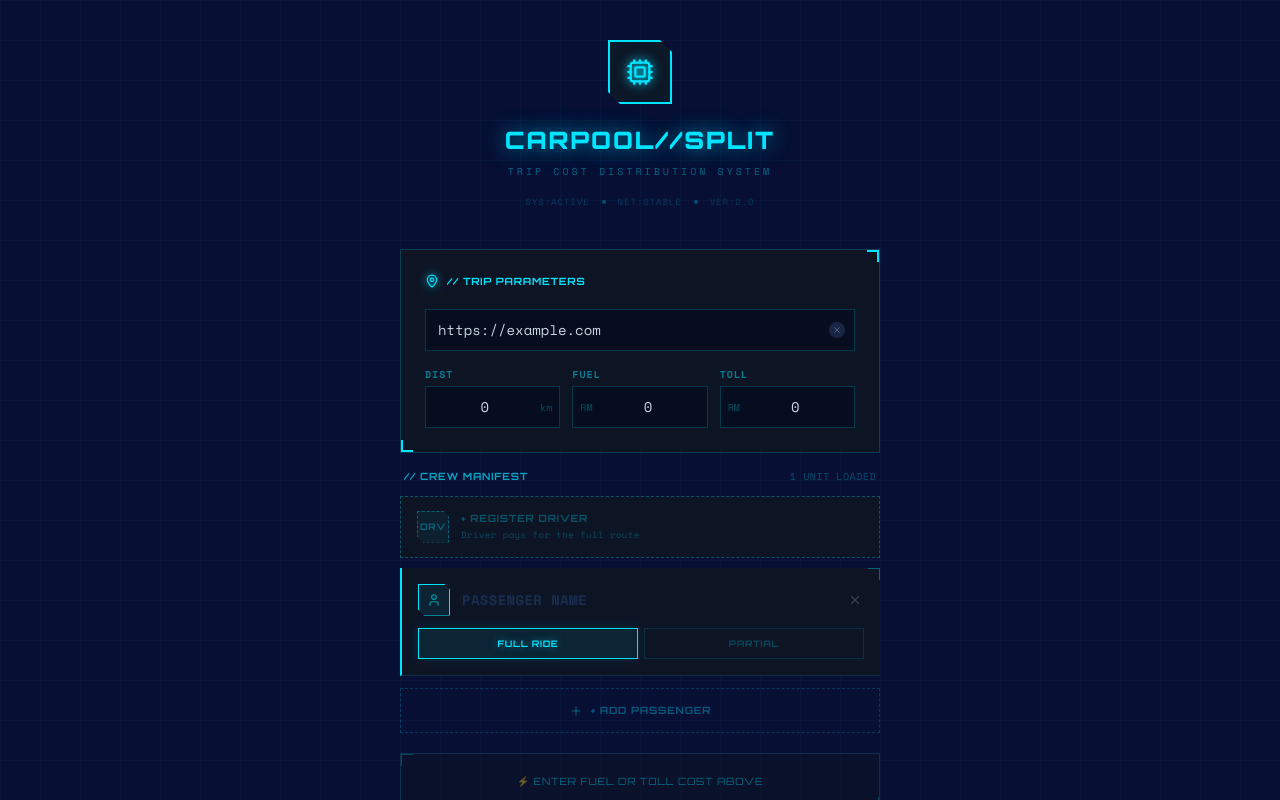
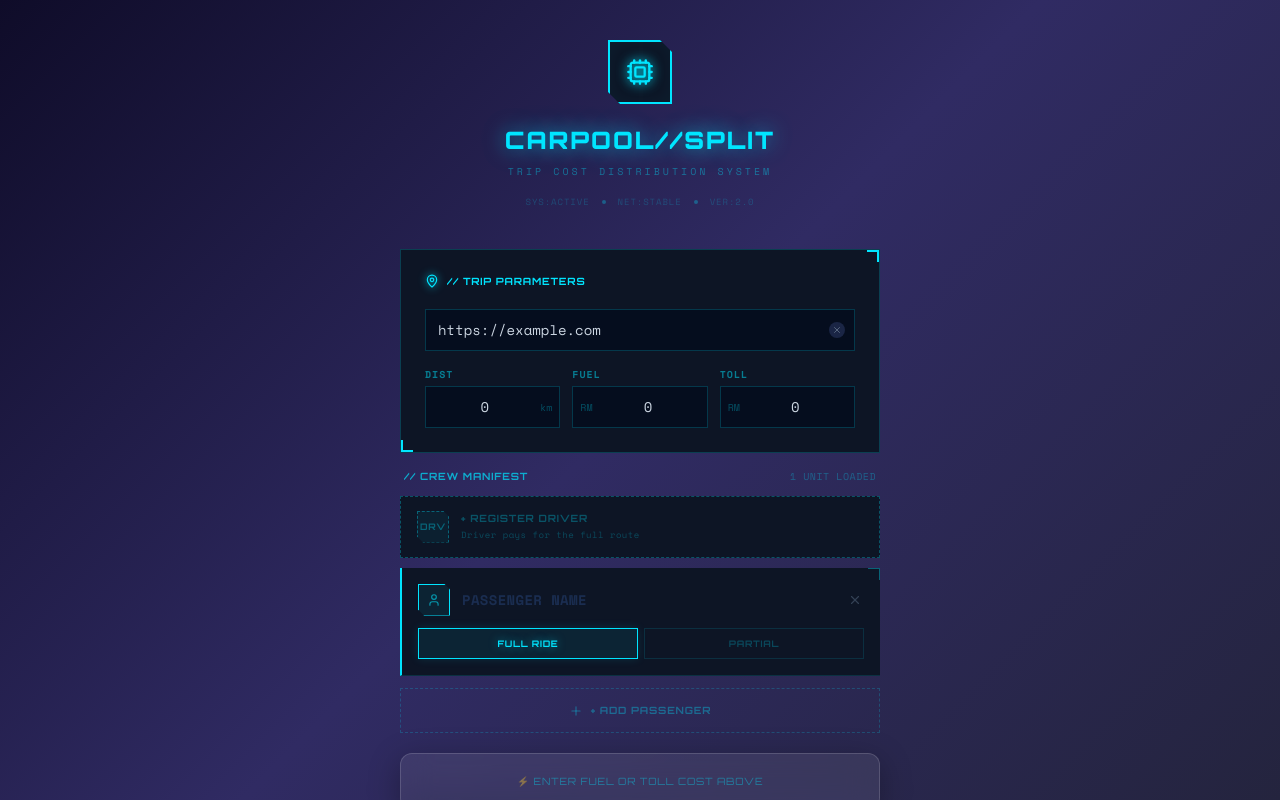
Before and after one commit to arehh04/Carpools-Split, a Next.js app: page / in a window 1280 px wide. Both pictures are taken after typing "https://example.com" into the empty fields and a click on the button "+ ADD PASSENGER". Shown: the top 800 px of the page. Built offline with nearby package versions, Linux system fonts and the light colour scheme.

Commit message:
feat: page.js glassmorphism — remove flat bg/grid, glass hint card

```diff
--- a/app/page.js
+++ b/app/page.js
@@ -42,16 +42,7 @@ export default function Home() {
       : "";
 
   return (
-    <main
-      className="min-h-screen py-10 px-5 bg-[#070F34]"
-      style={{
-        backgroundImage: `
-          linear-gradient(rgba(0,229,255,0.03) 1px, transparent 1px),
-          linear-gradient(90deg, rgba(0,229,255,0.03) 1px, transparent 1px)
-        `,
-        backgroundSize: "40px 40px",
-      }}
-    >
+    <main className="min-h-screen py-10 px-5">
       <div className="max-w-[480px] mx-auto">
 
         <header className="text-center mb-10">
@@ -111,9 +102,7 @@ export default function Home() {
 
         {/* Hint: crew added but result is still empty */}
         {Object.keys(result).length === 0 && (driverName != null || passengers.length > 0) && (
-          <div className="relative mb-5 border border-[#00E5FF]/15 bg-[#0d1525]/60 px-4 py-5 text-center">
-            <span className="absolute top-0 left-0 w-3 h-3 border-t border-l border-[#00E5FF]/25" />
-            <span className="absolute bottom-0 right-0 w-3 h-3 border-b border-r border-[#00E5FF]/25" />
+          <div className="glass rounded-xl mb-5 px-4 py-5 text-center">
             <p className="font-orbitron text-[10px] text-[#00E5FF]/40 tracking-widest">
               {Number(fuel) === 0 && Number(toll) === 0
                 ? "⚡ ENTER FUEL OR TOLL COST ABOVE"
```
